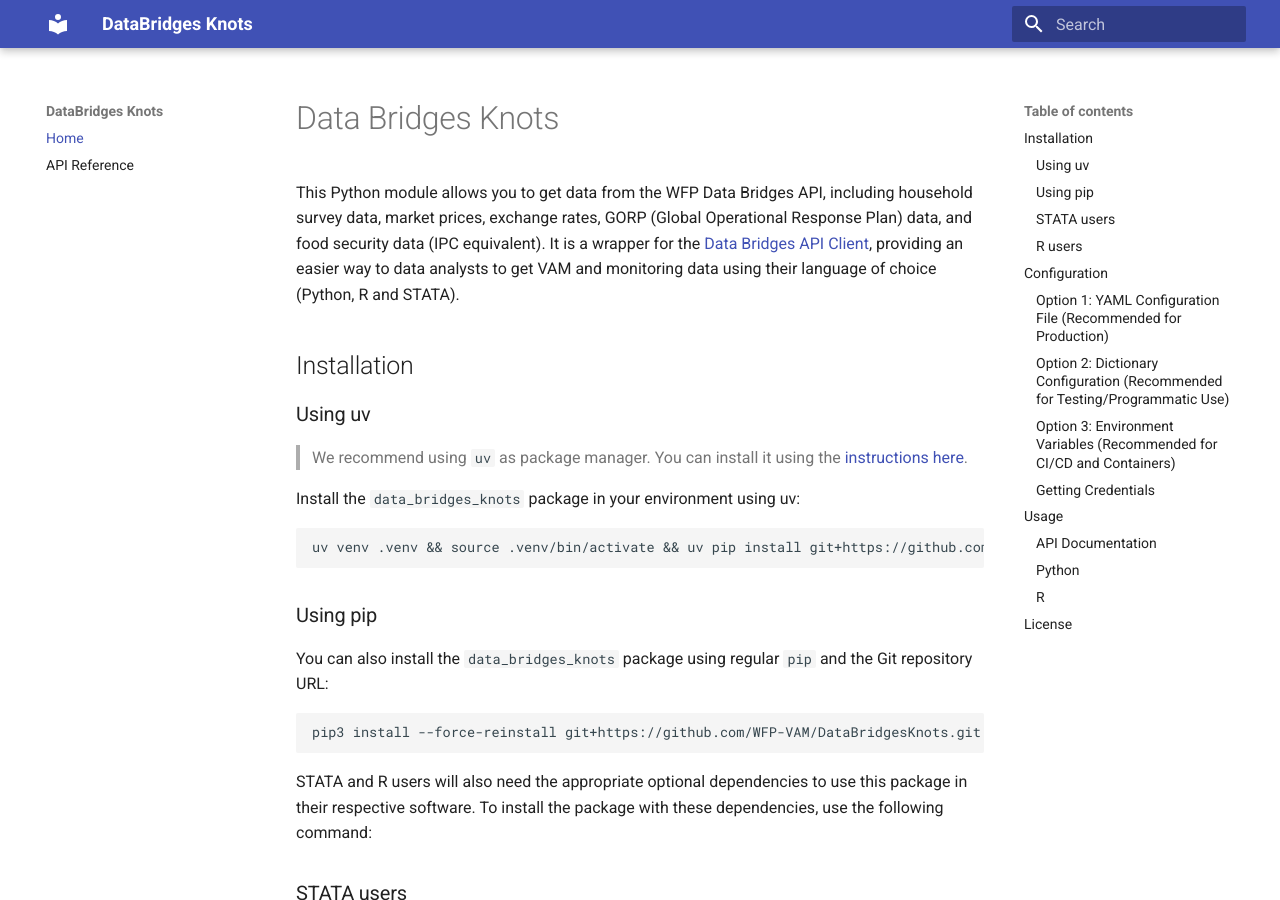
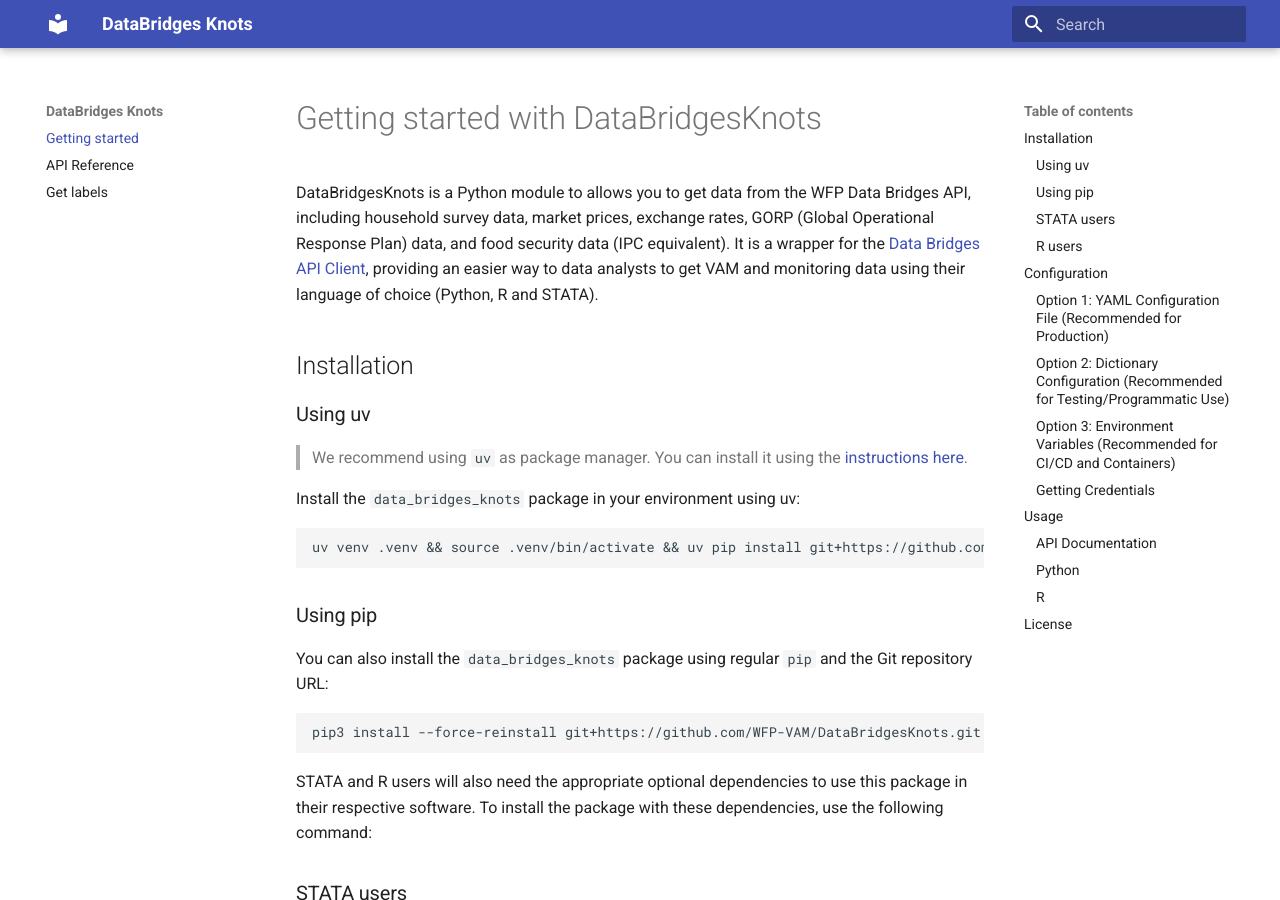
Before and after one commit to WFP-VAM/DataBridgesKnots, an MkDocs documentation site: the page built from docs/index.md, in a window 1280 px wide and 900 px high. Built offline with MkDocs 1.6.1 and Material for MkDocs 9.7.7, drawn with Linux system fonts in a browser that asks for light colours.

Commit message:
docs: update documentation on labelling

```diff
--- a/data_bridges_knots/__init__.py
+++ b/data_bridges_knots/__init__.py
@@ -5,7 +5,7 @@
 """
 
 from .client import DataBridgesShapes
-from .labels import (get_variable_labels, get_choice_labels, map_value_labels)
+from .labels import get_choice_labels, get_variable_labels, map_value_labels
 
 __all__ = [
     "DataBridgesShapes",
--- a/docs/index.md
+++ b/docs/index.md
@@ -1,6 +1,6 @@
-# Data Bridges Knots
+# Getting started with DataBridgesKnots
 
-This Python module allows you to get data from the WFP Data Bridges API, including household survey data, market prices, exchange rates, GORP (Global Operational Response Plan) data, and food security data (IPC equivalent). It is a wrapper for the [Data Bridges API Client](https://github.com/WFP-VAM/DataBridgesAPI), providing an easier way to data analysts to get VAM and monitoring data using their language of choice (Python, R and STATA).
+DataBridgesKnots is a Python module to allows you to get data from the WFP Data Bridges API, including household survey data, market prices, exchange rates, GORP (Global Operational Response Plan) data, and food security data (IPC equivalent). It is a wrapper for the [Data Bridges API Client](https://github.com/WFP-VAM/DataBridgesAPI), providing an easier way to data analysts to get VAM and monitoring data using their language of choice (Python, R and STATA).
 
 ## Installation
 
--- a/mkdocs.yml
+++ b/mkdocs.yml
@@ -19,5 +19,6 @@
   - pymdownx.superfences
 
 nav:
-- Home: index.md
+- Getting started: index.md
 - reference.md
+- how-to.md
```
Also changed, not shown: 3 other files.
